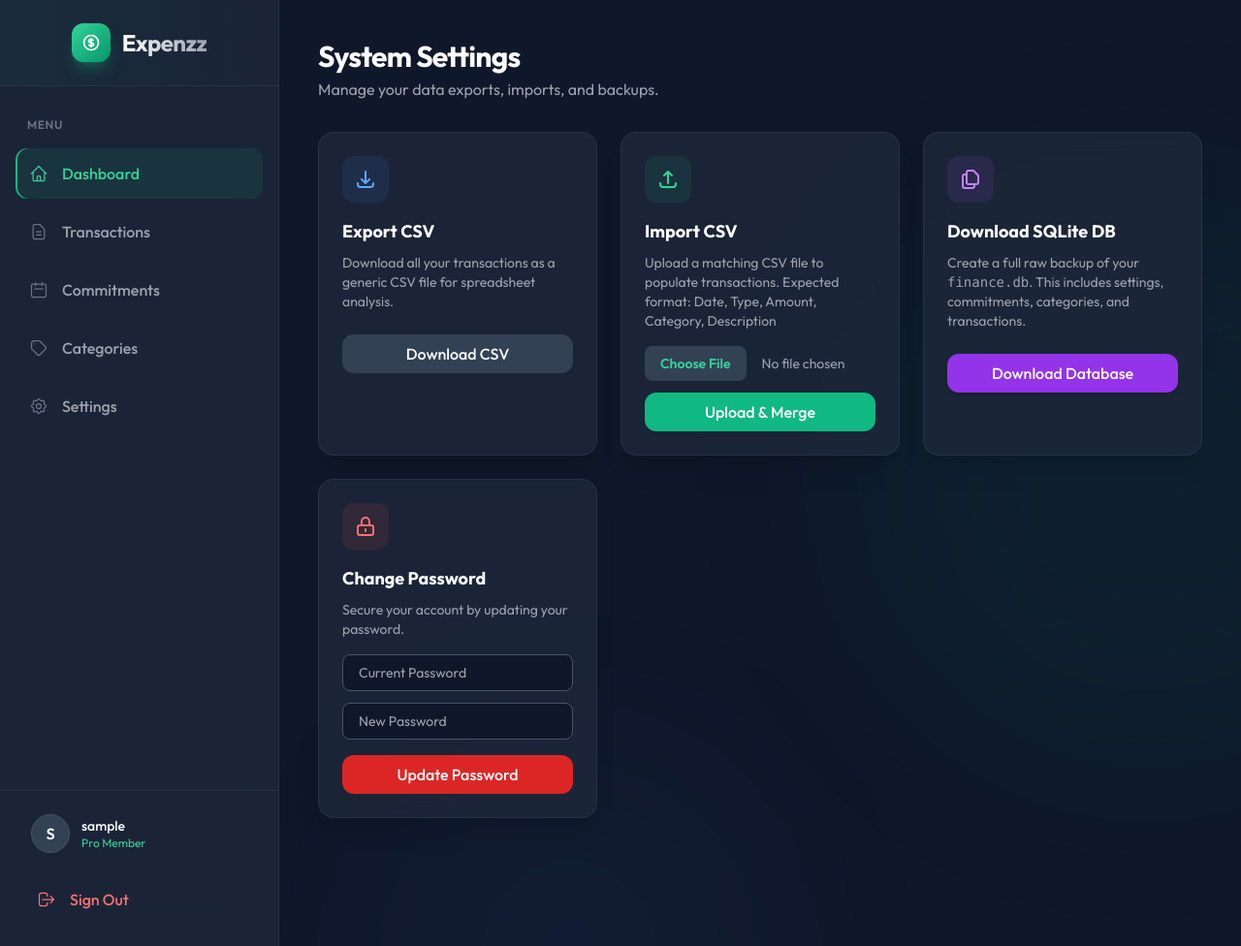
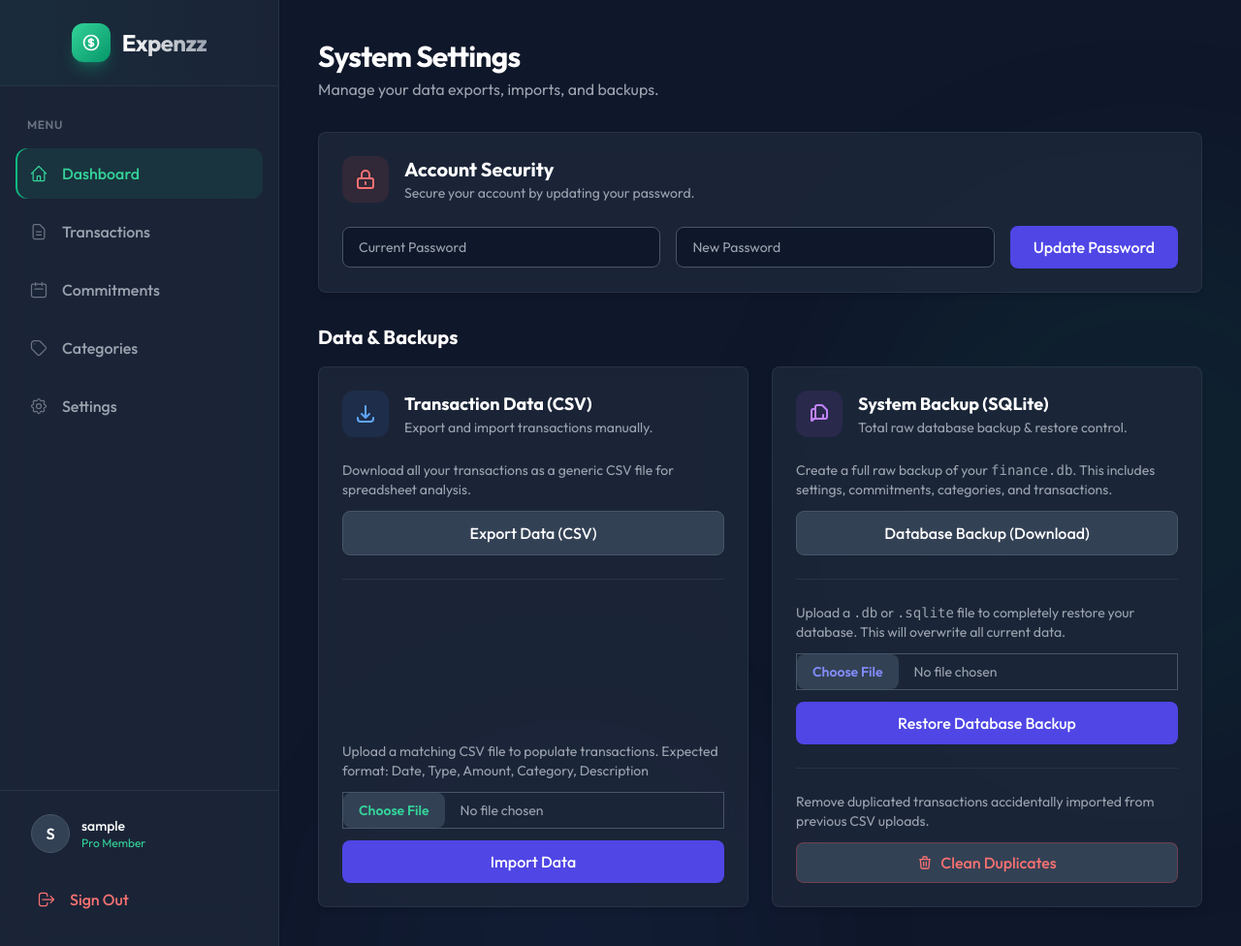
Before and after one commit to 2ztech/finance-tracker, a PHP site: template templates/settings.php in a window 1280 px wide. Shown: the whole page at 97% size. Run offline with PHP 8.4, Linux system fonts and the light colour scheme; the template is opened without the code that fills it, so the values that code supplies are empty; the visitor is signed in with stand-in values (Sample User, id 1); some libraries are stand-ins or nearby versions.

Commit message:
reorganize settings, add restore db, remove dupes in table in settings, add logic to filter dupes

```diff
--- a/templates/settings.php
+++ b/templates/settings.php
@@ -32,72 +32,133 @@ ob_start();
         <svg class="w-5 h-5" fill="none" stroke="currentColor" viewBox="0 0 24 24"><path stroke-linecap="round" stroke-linejoin="round" stroke-width="2" d="M12 8v4m0 4h.01M21 12a9 9 0 11-18 0 9 9 0 0118 0z"></path></svg>
         Incorrect current password. Could not update.
     </div>
+<?php elseif ($msg === 'restore_success'): ?>
+    <div class="bg-emerald-500/10 border border-emerald-500/50 text-emerald-400 px-4 py-3 rounded-xl mb-6 text-sm flex items-center gap-3">
+        <svg class="w-5 h-5" fill="none" stroke="currentColor" viewBox="0 0 24 24"><path stroke-linecap="round" stroke-linejoin="round" stroke-width="2" d="M5 13l4 4L19 7"></path></svg>
+        Database restored successfully!
+    </div>
+<?php elseif ($msg === 'restore_error'): ?>
+    <div class="bg-red-500/10 border border-red-500/50 text-red-400 px-4 py-3 rounded-xl mb-6 text-sm flex items-center gap-3">
+        <svg class="w-5 h-5" fill="none" stroke="currentColor" viewBox="0 0 24 24"><path stroke-linecap="round" stroke-linejoin="round" stroke-width="2" d="M12 8v4m0 4h.01M21 12a9 9 0 11-18 0 9 9 0 0118 0z"></path></svg>
+        Error restoring database. Ensure you are uploading a valid .db or .sqlite file.
+    </div>
+<?php elseif ($msg === 'clean_success'): ?>
+    <div class="bg-emerald-500/10 border border-emerald-500/50 text-emerald-400 px-4 py-3 rounded-xl mb-6 text-sm flex items-center gap-3">
+        <svg class="w-5 h-5" fill="none" stroke="currentColor" viewBox="0 0 24 24"><path stroke-linecap="round" stroke-linejoin="round" stroke-width="2" d="M5 13l4 4L19 7"></path></svg>
+        Successfully removed <?= htmlspecialchars($_GET['count'] ?? 0) ?> duplicate transaction(s)!
+    </div>
 <?php endif; ?>
 
-<div class="grid grid-cols-1 md:grid-cols-2 lg:grid-cols-3 gap-6">
-
-    <!-- Export CSV -->
-    <div class="bg-dark-800/80 backdrop-blur-md border border-dark-700/50 rounded-2xl p-6 shadow-xl relative group hover:border-dark-600 transition-colors">
-        <div class="absolute inset-0 bg-gradient-to-b from-blue-500/5 to-transparent opacity-0 group-hover:opacity-100 transition-opacity rounded-2xl pointer-events-none"></div>
-        <div class="w-12 h-12 rounded-xl bg-blue-500/10 text-blue-400 flex items-center justify-center mb-4">
-             <svg class="w-6 h-6" fill="none" stroke="currentColor" viewBox="0 0 24 24"><path stroke-linecap="round" stroke-linejoin="round" stroke-width="2" d="M4 16v1a3 3 0 003 3h10a3 3 0 003-3v-1m-4-4l-4 4m0 0l-4-4m4 4V4"></path></svg>
+<!-- Group 1: Account Security -->
+<div class="mb-10">
+    <div class="bg-dark-800/80 backdrop-blur-md border border-dark-700/50 rounded-lg p-6 shadow-md relative group hover:border-dark-600 transition-colors w-full">
+        <div class="flex items-center gap-4 mb-6">
+            <div class="w-12 h-12 rounded-xl bg-red-500/10 text-red-400 flex items-center justify-center">
+                 <svg class="w-6 h-6" fill="none" stroke="currentColor" viewBox="0 0 24 24"><path stroke-linecap="round" stroke-linejoin="round" stroke-width="2" d="M12 15v2m-6 4h12a2 2 0 002-2v-6a2 2 0 00-2-2H6a2 2 0 00-2 2v6a2 2 0 002 2zm10-10V7a4 4 0 00-8 0v4h8z"></path></svg>
+            </div>
+            <div>
+                <h3 class="text-xl font-bold text-white">Account Security</h3>
+                <p class="text-sm text-gray-400">Secure your account by updating your password.</p>
+            </div>
         </div>
-        <h3 class="text-lg font-bold text-white mb-2">Export CSV</h3>
-        <p class="text-sm text-gray-400 mb-6">Download all your transactions as a generic CSV file for spreadsheet analysis.</p>
-        <a href="/settings/export" class="w-full inline-flex justify-center items-center gap-2 bg-dark-700 hover:bg-dark-600 text-white font-medium py-2 px-4 rounded-xl transition-colors">
-            Download CSV
-        </a>
-    </div>
-
-    <!-- Import CSV -->
-    <div class="bg-dark-800/80 backdrop-blur-md border border-dark-700/50 rounded-2xl p-6 shadow-xl relative group hover:border-dark-600 transition-colors">
-        <div class="absolute inset-0 bg-gradient-to-b from-brand-500/5 to-transparent opacity-0 group-hover:opacity-100 transition-opacity rounded-2xl pointer-events-none"></div>
-        <div class="w-12 h-12 rounded-xl bg-brand-500/10 text-brand-400 flex items-center justify-center mb-4">
-             <svg class="w-6 h-6" fill="none" stroke="currentColor" viewBox="0 0 24 24"><path stroke-linecap="round" stroke-linejoin="round" stroke-width="2" d="M4 16v1a3 3 0 003 3h10a3 3 0 003-3v-1m-4-8l-4-4m0 0L8 8m4-4v12"></path></svg>
-        </div>
-        <h3 class="text-lg font-bold text-white mb-2">Import CSV</h3>
-        <p class="text-sm text-gray-400 mb-4">Upload a matching CSV file to populate transactions. Expected format: Date, Type, Amount, Category, Description</p>
-        <form method="POST" action="/settings/import" enctype="multipart/form-data" class="flex flex-col gap-3">
-            <input type="file" name="csv_file" accept=".csv" required
-                class="block w-full text-sm text-gray-400 file:mr-4 file:py-2 file:px-4 file:rounded-lg file:border-0 file:text-sm file:font-semibold file:bg-dark-700 file:text-brand-400 hover:file:bg-dark-600 cursor-pointer">
-            <button type="submit" class="w-full inline-flex justify-center flex-1 items-center gap-2 bg-brand-500 hover:bg-brand-400 text-white font-medium py-2 px-4 rounded-xl transition-colors">
-                Upload & Merge
-            </button>
-        </form>
-    </div>
-
-    <!-- DB Backup -->
-    <div class="bg-dark-800/80 backdrop-blur-md border border-dark-700/50 rounded-2xl p-6 shadow-xl relative group hover:border-dark-600 transition-colors">
-        <div class="absolute inset-0 bg-gradient-to-b from-purple-500/5 to-transparent opacity-0 group-hover:opacity-100 transition-opacity rounded-2xl pointer-events-none"></div>
-        <div class="w-12 h-12 rounded-xl bg-purple-500/10 text-purple-400 flex items-center justify-center mb-4">
-             <svg class="w-6 h-6" fill="none" stroke="currentColor" viewBox="0 0 24 24"><path stroke-linecap="round" stroke-linejoin="round" stroke-width="2" d="M8 7v8a2 2 0 002 2h6M8 7V5a2 2 0 012-2h4.586a1 1 0 01.707.293l4.414 4.414a1 1 0 01.293.707V15a2 2 0 01-2 2h-2M8 7H6a2 2 0 00-2 2v10a2 2 0 002 2h8a2 2 0 002-2v-2"></path></svg>
-        </div>
-        <h3 class="text-lg font-bold text-white mb-2">Download SQLite DB</h3>
-        <p class="text-sm text-gray-400 mb-6">Create a full raw backup of your <code>finance.db</code>. This includes settings, commitments, categories, and transactions.</p>
-        <a href="/settings/backup" class="w-full inline-flex justify-center items-center gap-2 bg-purple-600 hover:bg-purple-500 text-white font-medium py-2 px-4 rounded-xl transition-colors shadow-md">
-            Download Database
-        </a>
-    </div>
-
-    <!-- Change Password -->
-    <div class="bg-dark-800/80 backdrop-blur-md border border-dark-700/50 rounded-2xl p-6 shadow-xl relative group hover:border-dark-600 transition-colors">
-        <div class="absolute inset-0 bg-gradient-to-b from-red-500/5 to-transparent opacity-0 group-hover:opacity-100 transition-opacity rounded-2xl pointer-events-none"></div>
-        <div class="w-12 h-12 rounded-xl bg-red-500/10 text-red-400 flex items-center justify-center mb-4">
-             <svg class="w-6 h-6" fill="none" stroke="currentColor" viewBox="0 0 24 24"><path stroke-linecap="round" stroke-linejoin="round" stroke-width="2" d="M12 15v2m-6 4h12a2 2 0 002-2v-6a2 2 0 00-2-2H6a2 2 0 00-2 2v6a2 2 0 002 2zm10-10V7a4 4 0 00-8 0v4h8z"></path></svg>
-        </div>
-        <h3 class="text-lg font-bold text-white mb-2">Change Password</h3>
-        <p class="text-sm text-gray-400 mb-4">Secure your account by updating your password.</p>
-        <form method="POST" action="/settings/password" class="flex flex-col gap-3">
+        <form method="POST" action="/settings/password" class="flex flex-col md:flex-row gap-4 items-start md:items-center">
             <input type="password" name="old_password" required placeholder="Current Password"
-                class="block w-full text-sm text-white px-4 py-2 bg-dark-900 border border-dark-600 rounded-lg outline-none focus:border-brand-500 transition-colors">
+                class="block w-full md:w-auto flex-1 text-sm text-white px-4 py-2.5 bg-dark-900 border border-dark-600 rounded-lg outline-none focus:border-brand-500 transition-colors">
             <input type="password" name="new_password" required placeholder="New Password"
-                class="block w-full text-sm text-white px-4 py-2 bg-dark-900 border border-dark-600 rounded-lg outline-none focus:border-brand-500 transition-colors">
-            <button type="submit" class="w-full inline-flex justify-center flex-1 items-center gap-2 bg-red-600 hover:bg-red-500 text-white font-medium py-2 px-4 rounded-xl transition-colors mt-1">
+                class="block w-full md:w-auto flex-1 text-sm text-white px-4 py-2.5 bg-dark-900 border border-dark-600 rounded-lg outline-none focus:border-brand-500 transition-colors">
+            <button type="submit" class="w-full md:w-auto inline-flex justify-center items-center gap-2 bg-indigo-600 hover:bg-indigo-500 text-white font-medium py-2.5 px-6 rounded-lg transition-colors shadow-sm">
                 Update Password
             </button>
         </form>
     </div>
 </div>
+
+<!-- Group 2: Data Management -->
+<div>
+    <h3 class="text-xl font-bold text-white mb-4">Data & Backups</h3>
+    <div class="grid grid-cols-1 md:grid-cols-2 gap-6">
+
+        <!-- Left Column: Transaction Data (CSV) -->
+        <div class="bg-dark-800/80 backdrop-blur-md border border-dark-700/50 rounded-lg p-6 shadow-md relative group hover:border-dark-600 transition-colors flex flex-col">
+            <div class="flex items-center gap-4 mb-6">
+                <div class="w-12 h-12 rounded-xl bg-blue-500/10 text-blue-400 flex items-center justify-center">
+                     <svg class="w-6 h-6" fill="none" stroke="currentColor" viewBox="0 0 24 24"><path stroke-linecap="round" stroke-linejoin="round" stroke-width="2" d="M4 16v1a3 3 0 003 3h10a3 3 0 003-3v-1m-4-4l-4 4m0 0l-4-4m4 4V4"></path></svg>
+                </div>
+                <div>
+                    <h4 class="text-lg font-bold text-white">Transaction Data (CSV)</h4>
+                    <p class="text-sm text-gray-400">Export and import transactions manually.</p>
+                </div>
+            </div>
+
+            <div>
+                <p class="text-sm text-gray-400 mb-3">Download all your transactions as a generic CSV file for spreadsheet analysis.</p>
+                <a href="/settings/export" class="w-full inline-flex justify-center items-center gap-2 bg-dark-700 hover:bg-dark-600 border border-dark-600 text-white font-medium py-2.5 px-4 rounded-lg transition-colors shadow-sm">
+                    Export Data (CSV)
+                </a>
+            </div>
+
+            <hr class="border-dark-700/50 my-6">
+
+            <div class="mt-auto">
+                <p class="text-sm text-gray-400 mb-3">Upload a matching CSV file to populate transactions. Expected format: Date, Type, Amount, Category, Description</p>
+                <form method="POST" action="/settings/import" enctype="multipart/form-data" class="flex flex-col gap-3">
+                    <input type="file" name="csv_file" accept=".csv" required
+                        class="block w-full text-sm text-gray-400 file:mr-4 file:py-2 file:px-4 file:rounded-lg file:border-0 file:text-sm file:font-semibold file:bg-dark-700 file:text-brand-400 hover:file:bg-dark-600 cursor-pointer border border-dark-600">
+                    <button type="submit" class="w-full inline-flex justify-center flex-1 items-center gap-2 bg-indigo-600 hover:bg-indigo-500 text-white font-medium py-2.5 px-4 rounded-lg transition-colors shadow-sm">
+                        Import Data
+                    </button>
+                </form>
+            </div>
+        </div>
+
+        <!-- Right Column: System Database -->
+        <div class="bg-dark-800/80 backdrop-blur-md border border-dark-700/50 rounded-lg p-6 shadow-md relative group hover:border-dark-600 transition-colors flex flex-col">
+            <div class="flex items-center gap-4 mb-6">
+                <div class="w-12 h-12 rounded-xl bg-purple-500/10 text-purple-400 flex items-center justify-center">
+                     <svg class="w-6 h-6" fill="none" stroke="currentColor" viewBox="0 0 24 24"><path stroke-linecap="round" stroke-linejoin="round" stroke-width="2" d="M8 7v8a2 2 0 002 2h6M8 7V5a2 2 0 012-2h4.586a1 1 0 01.707.293l4.414 4.414a1 1 0 01.293.707V15a2 2 0 01-2 2h-2M8 7H6a2 2 0 00-2 2v10a2 2 0 002-2h8a2 2 0 002-2v-2"></path></svg>
+                </div>
+                <div>
+                    <h4 class="text-lg font-bold text-white">System Backup (SQLite)</h4>
+                    <p class="text-sm text-gray-400">Total raw database backup & restore control.</p>
+                </div>
+            </div>
+
+            <div>
+                <p class="text-sm text-gray-400 mb-3">Create a full raw backup of your <code>finance.db</code>. This includes settings, commitments, categories, and transactions.</p>
+                <a href="/settings/backup" class="w-full inline-flex justify-center items-center gap-2 bg-dark-700 hover:bg-dark-600 border border-dark-600 text-white font-medium py-2.5 px-4 rounded-lg transition-colors shadow-sm">
+                    Database Backup (Download)
+                </a>
+            </div>
+
+            <hr class="border-dark-700/50 my-6">
+
+            <div>
+                <p class="text-sm text-gray-400 mb-3">Upload a <code>.db</code> or <code>.sqlite</code> file to completely restore your database. This will overwrite all current data.</p>
+                <form method="POST" action="/settings/restore" enctype="multipart/form-data" class="flex flex-col gap-3">
+                    <input type="file" name="db_file" accept=".db,.sqlite" required
+                        class="block w-full text-sm text-gray-400 file:mr-4 file:py-2 file:px-4 file:rounded-lg file:border-0 file:text-sm file:font-semibold file:bg-dark-700 file:text-indigo-400 hover:file:bg-dark-600 cursor-pointer border border-dark-600">
+                    <button type="submit" class="w-full inline-flex justify-center flex-1 items-center gap-2 bg-indigo-600 hover:bg-indigo-500 text-white font-medium py-2.5 px-4 rounded-lg transition-colors shadow-sm">
+                        Restore Database Backup
+                    </button>
+                </form>
+            </div>
+
+            <hr class="border-dark-700/50 my-6">
+
+            <div class="mt-auto">
+                <p class="text-sm text-gray-400 mb-3">Remove duplicated transactions accidentally imported from previous CSV uploads.</p>
+                <form method="POST" action="/settings/clean-duplicates" class="flex flex-col">
+                    <button type="submit" class="w-full inline-flex justify-center items-center gap-2 bg-dark-700 hover:bg-dark-600 text-red-400 border border-red-500/30 hover:border-red-500/50 font-medium py-2 px-4 rounded-lg transition-colors shadow-sm" onclick="return confirm('Are you sure you want to clean up duplicates? This cannot be undone.');">
+                        <svg class="w-4 h-4" fill="none" stroke="currentColor" viewBox="0 0 24 24"><path stroke-linecap="round" stroke-linejoin="round" stroke-width="2" d="M19 7l-.867 12.142A2 2 0 0116.138 21H7.862a2 2 0 01-1.995-1.858L5 7m5 4v6m4-6v6m1-10V4a1 1 0 00-1-1h-4a1 1 0 00-1 1v3M4 7h16"></path></svg>
+                        Clean Duplicates
+                    </button>
+                </form>
+            </div>
+
+        </div>
+
+    </div>
+</div>
 <?php
 $content = ob_get_clean();
 require __DIR__ . '/layout.php';
```
Also changed, not shown: public/index.php (+48 -6 lines), 1 other file.
